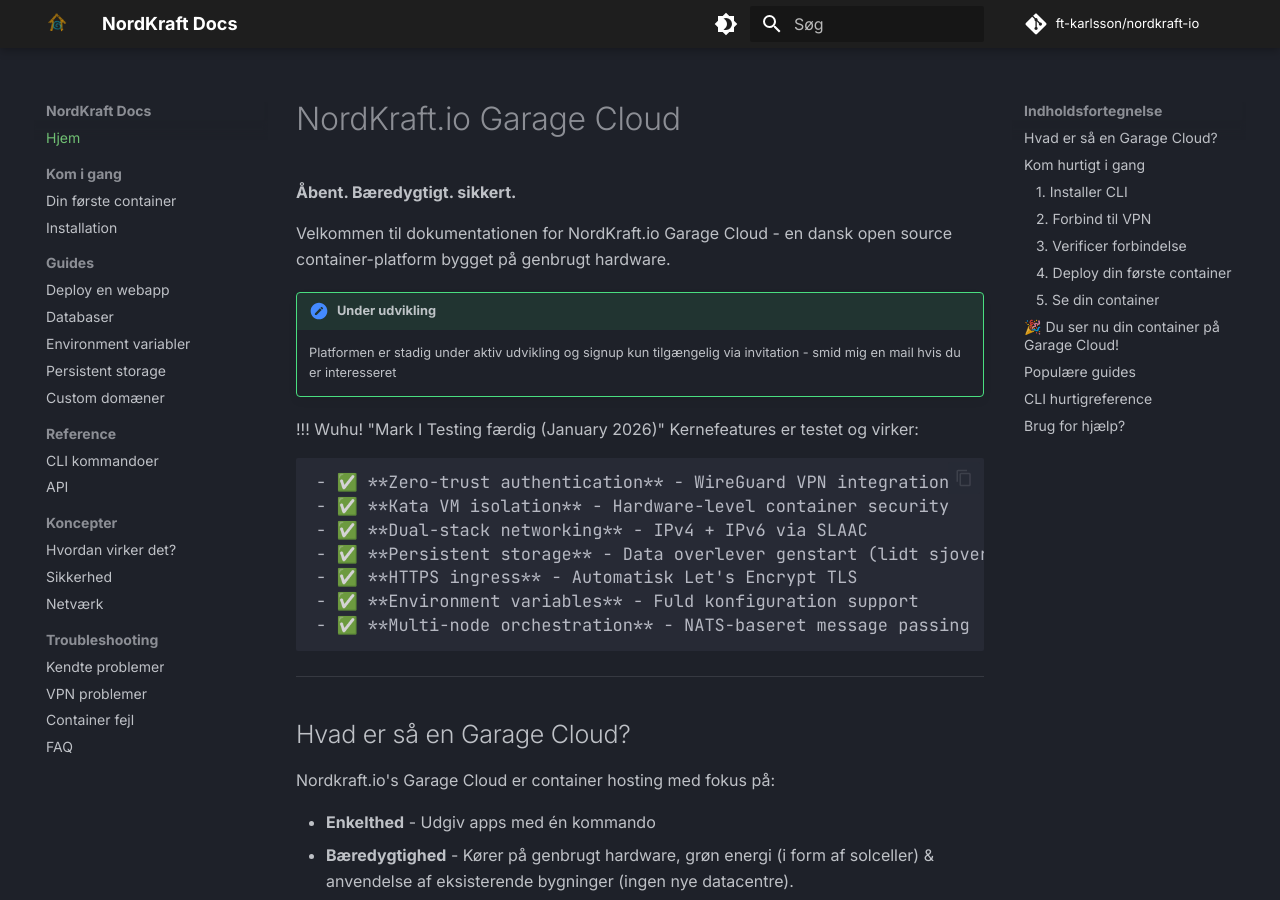
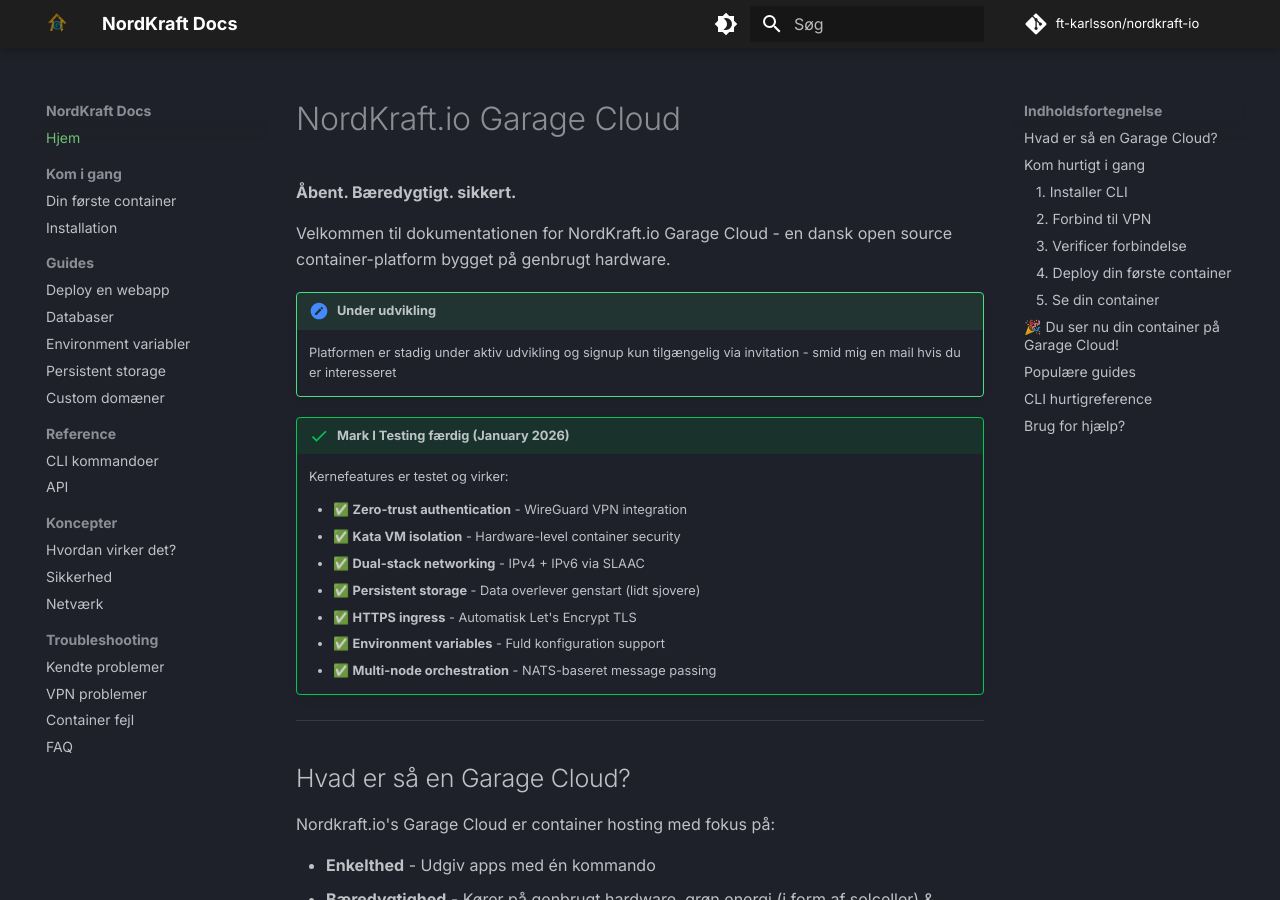
Before and after one commit to ft-karlsson/nordkraft-io, an MkDocs documentation site: the page built from docs/index.md, in a window 1280 px wide and 900 px high. Built offline with MkDocs 1.6.1 and Material for MkDocs 9.7.7, drawn with Linux system fonts in a browser that asks for light colours; comment, search, counter and statistics services are not loaded.

Commit message:
bugfix mark

```diff
--- a/docs/index.md
+++ b/docs/index.md
@@ -7,7 +7,7 @@ Velkommen til dokumentationen for NordKraft.io Garage Cloud - en dansk open sour
 !!! note "Under udvikling"
     Platformen er stadig under aktiv udvikling og signup kun tilgængelig via invitation - smid mig en mail hvis du er interesseret
 
-!!! Wuhu! "Mark I Testing færdig (January 2026)"
+!!! success "Mark I Testing færdig (January 2026)"
     Kernefeatures er testet og virker:
 
     - ✅ **Zero-trust authentication** - WireGuard VPN integration
```
